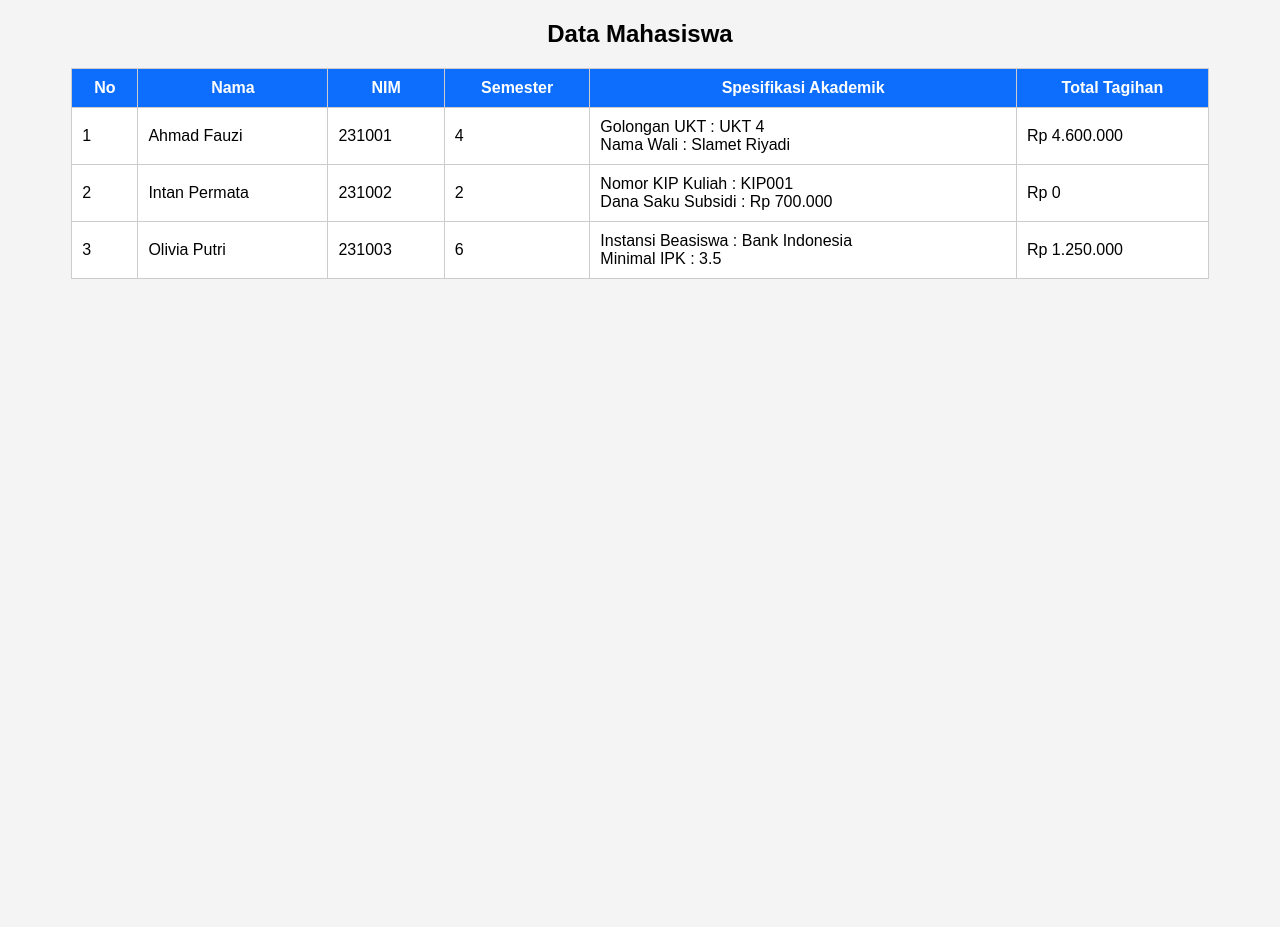
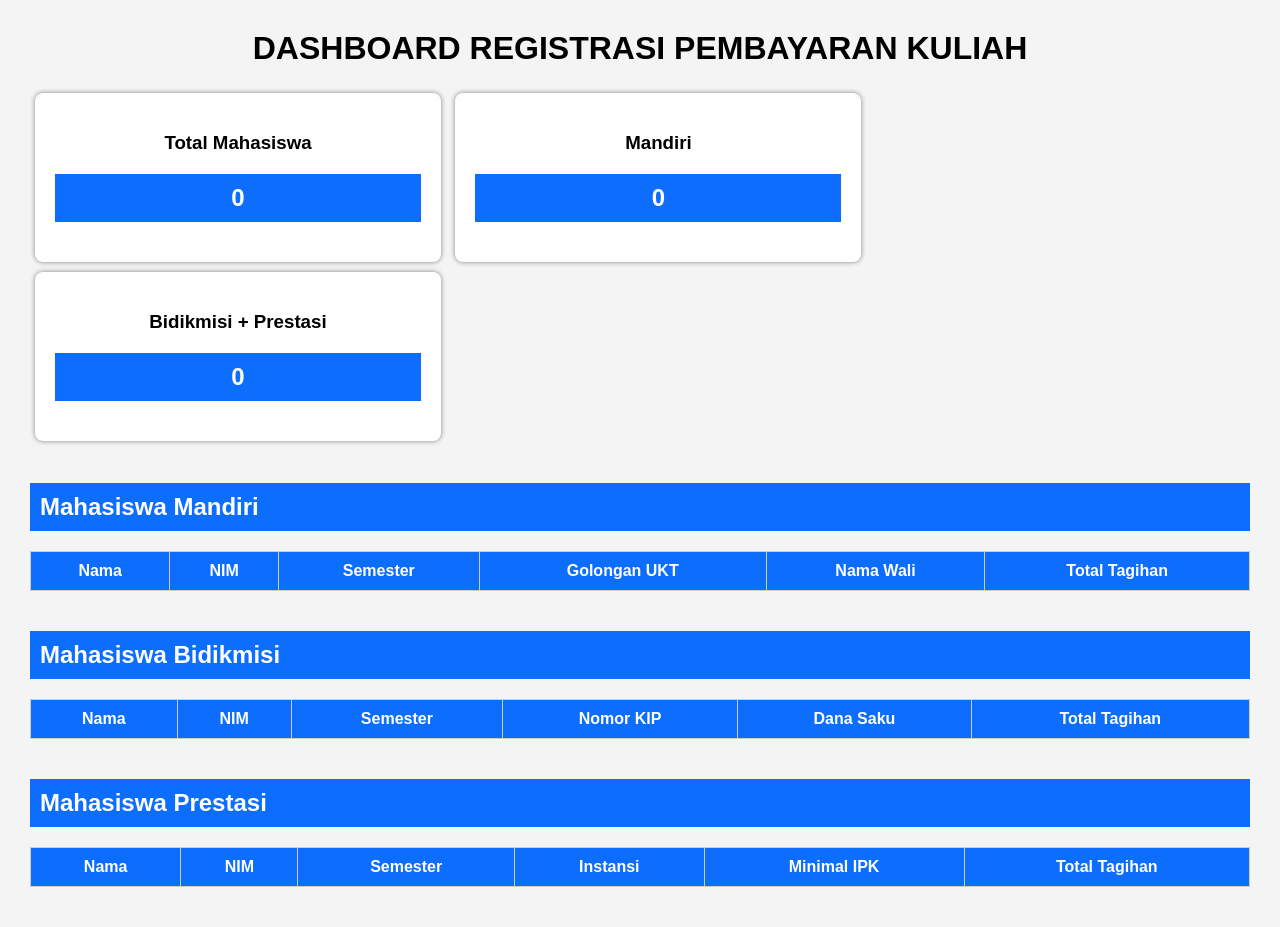
Before and after one commit to sfynadhi/UAS_PBO_SofyanAriadhiNugroho, a PHP site: page / in a window 1280 px wide. Before the commit the page ends 279 px from the top, so only its background shows below. Run offline with PHP 8.4, Linux system fonts and the light colour scheme; data that the repository does not hold is empty.

Commit message:
tahap 6 komponen antar muka

```diff
--- a/index.php
+++ b/index.php
@@ -1,127 +1,251 @@
 <?php
 
+require_once "config/Koneksi.php";
 require_once "model/Mahasiswa.php";
 require_once "model/MahasiswaMandiri.php";
 require_once "model/MahasiswaBidikmisi.php";
 require_once "model/MahasiswaPrestasi.php";
 
-$dataMahasiswa = [
+$db = new Koneksi();
+$conn = $db->getConnection();
 
-    new MahasiswaMandiri(
-        1,
-        "Ahmad Fauzi",
-        "231001",
-        4,
-        4500000,
-        "UKT 4",
-        "Slamet Riyadi"
-    ),
+$query = mysqli_query($conn, "SELECT * FROM tabel_pendaftaran ORDER BY jenis_pembayaran,nama_mahasiswa");
 
-    new MahasiswaBidikmisi(
-        2,
-        "Intan Permata",
-        "231002",
-        2,
-        4000000,
-        "KIP001",
-        700000
-    ),
+$mandiri = [];
+$bidikmisi = [];
+$prestasi = [];
 
-    new MahasiswaPrestasi(
-        3,
-        "Olivia Putri",
-        "231003",
-        6,
-        5000000,
-        "Bank Indonesia",
-        3.50
-    )
+while($row = mysqli_fetch_assoc($query)){
 
-];
+    switch($row['jenis_pembayaran']){
 
-?>
+        case 'Mandiri':
 
-<!DOCTYPE html>
-<html lang="id">
-<head>
-    <meta charset="UTF-8">
-    <title>Implementasi Inheritance & Polymorphism</title>
+            $mandiri[] = new MahasiswaMandiri(
+                $row['id_mahasiswa'],
+                $row['nama_mahasiswa'],
+                $row['nim'],
+                $row['semester'],
+                $row['tarif_ukt_nominal'],
+                $row['golongan_ukt'],
+                $row['nama_wali']
+            );
 
-    <style>
-        body{
-            font-family: Arial, sans-serif;
-            background:#f4f4f4;
-        }
+        break;
 
-        table{
-            width:90%;
-            margin:auto;
-            border-collapse:collapse;
-            background:white;
-        }
+        case 'Bidikmisi':
 
-        h2{
-            text-align:center;
-        }
+            $bidikmisi[] = new MahasiswaBidikmisi(
+                $row['id_mahasiswa'],
+                $row['nama_mahasiswa'],
+                $row['nim'],
+                $row['semester'],
+                $row['tarif_ukt_nominal'],
+                $row['nomor_kip_kuliah'],
+                $row['dana_saku_subsidi']
+            );
 
-        th,td{
-            border:1px solid #ccc;
-            padding:10px;
-        }
+        break;
 
-        th{
-            background:#0d6efd;
-            color:white;
-        }
-    </style>
-</head>
-<body>
+        case 'Prestasi':
 
-<h2>Data Mahasiswa</h2>
+            $prestasi[] = new MahasiswaPrestasi(
+                $row['id_mahasiswa'],
+                $row['nama_mahasiswa'],
+                $row['nim'],
+                $row['semester'],
+                $row['tarif_ukt_nominal'],
+                $row['nama_instansi_beasiswa'],
+                $row['minimal_ipk_syarat']
+            );
 
-<table>
+        break;
 
-<tr>
-    <th>No</th>
-    <th>Nama</th>
-    <th>NIM</th>
-    <th>Semester</th>
-    <th>Spesifikasi Akademik</th>
-    <th>Total Tagihan</th>
-</tr>
-
-<?php
-
-$no = 1;
-
-foreach($dataMahasiswa as $mhs){
-
-?>
-
-<tr>
-
-<td><?= $no++ ?></td>
-
-<td><?= $mhs->getNamaMahasiswa(); ?></td>
-
-<td><?= $mhs->getNim(); ?></td>
-
-<td><?= $mhs->getSemester(); ?></td>
-
-<td><?= $mhs->tampilkanSpesifikasiAkademik(); ?></td>
-
-<td>
-Rp <?= number_format($mhs->hitungTagihanSemester(),0,",","."); ?>
-</td>
-
-</tr>
-
-<?php
+    }
 
 }
 
 ?>
 
+<!DOCTYPE html>
+<html>
+<head>
+
+<title>Dashboard Registrasi Pembayaran Kuliah</title>
+
+<style>
+
+body{
+    font-family:Arial;
+    background:#f4f4f4;
+    margin:30px;
+}
+
+h1{
+    text-align:center;
+}
+
+.card{
+    display:inline-block;
+    width:30%;
+    background:white;
+    padding:20px;
+    text-align:center;
+    border-radius:8px;
+    margin:5px;
+    box-shadow:0 0 5px gray;
+}
+
+table{
+
+    width:100%;
+    border-collapse:collapse;
+    margin-bottom:40px;
+    background:white;
+
+}
+
+th,td{
+
+    border:1px solid #ccc;
+    padding:10px;
+
+}
+
+th{
+
+    background:#0d6efd;
+    color:white;
+
+}
+
+h2{
+
+    background:#0d6efd;
+    color:white;
+    padding:10px;
+
+}
+
+</style>
+
+</head>
+
+<body>
+
+<h1>DASHBOARD REGISTRASI PEMBAYARAN KULIAH</h1>
+
+<div class="card">
+<h3>Total Mahasiswa</h3>
+<h2><?= count($mandiri)+count($bidikmisi)+count($prestasi); ?></h2>
+</div>
+
+<div class="card">
+<h3>Mandiri</h3>
+<h2><?= count($mandiri); ?></h2>
+</div>
+
+<div class="card">
+<h3>Bidikmisi + Prestasi</h3>
+<h2><?= count($bidikmisi)+count($prestasi); ?></h2>
+</div>
+
+<br><br>
+
+<h2>Mahasiswa Mandiri</h2>
+
+<table>
+
+<tr>
+
+<th>Nama</th>
+<th>NIM</th>
+<th>Semester</th>
+<th>Golongan UKT</th>
+<th>Nama Wali</th>
+<th>Total Tagihan</th>
+
+</tr>
+
+<?php foreach($mandiri as $mhs){ ?>
+
+<tr>
+
+<td><?= $mhs->getNamaMahasiswa(); ?></td>
+<td><?= $mhs->getNim(); ?></td>
+<td><?= $mhs->getSemester(); ?></td>
+<td><?= $mhs->getGolonganUkt(); ?></td>
+<td><?= $mhs->getNamaWali(); ?></td>
+<td>Rp <?= number_format($mhs->hitungTagihanSemester(),0,",","."); ?></td>
+
+</tr>
+
+<?php } ?>
+
+</table>
+
+<h2>Mahasiswa Bidikmisi</h2>
+
+<table>
+
+<tr>
+
+<th>Nama</th>
+<th>NIM</th>
+<th>Semester</th>
+<th>Nomor KIP</th>
+<th>Dana Saku</th>
+<th>Total Tagihan</th>
+
+</tr>
+
+<?php foreach($bidikmisi as $mhs){ ?>
+
+<tr>
+
+<td><?= $mhs->getNamaMahasiswa(); ?></td>
+<td><?= $mhs->getNim(); ?></td>
+<td><?= $mhs->getSemester(); ?></td>
+<td><?= $mhs->getNomorKipKuliah(); ?></td>
+<td>Rp <?= number_format($mhs->getDanaSakuSubsidi(),0,",","."); ?></td>
+<td>Rp <?= number_format($mhs->hitungTagihanSemester(),0,",","."); ?></td>
+
+</tr>
+
+<?php } ?>
+
+</table>
+
+<h2>Mahasiswa Prestasi</h2>
+
+<table>
+
+<tr>
+
+<th>Nama</th>
+<th>NIM</th>
+<th>Semester</th>
+<th>Instansi</th>
+<th>Minimal IPK</th>
+<th>Total Tagihan</th>
+
+</tr>
+
+<?php foreach($prestasi as $mhs){ ?>
+
+<tr>
+
+<td><?= $mhs->getNamaMahasiswa(); ?></td>
+<td><?= $mhs->getNim(); ?></td>
+<td><?= $mhs->getSemester(); ?></td>
+<td><?= $mhs->getNamaInstansiBeasiswa(); ?></td>
+<td><?= $mhs->getMinimalIpkSyarat(); ?></td>
+<td>Rp <?= number_format($mhs->hitungTagihanSemester(),0,",","."); ?></td>
+
+</tr>
+
+<?php } ?>
+
 </table>
 
 </body>
```
